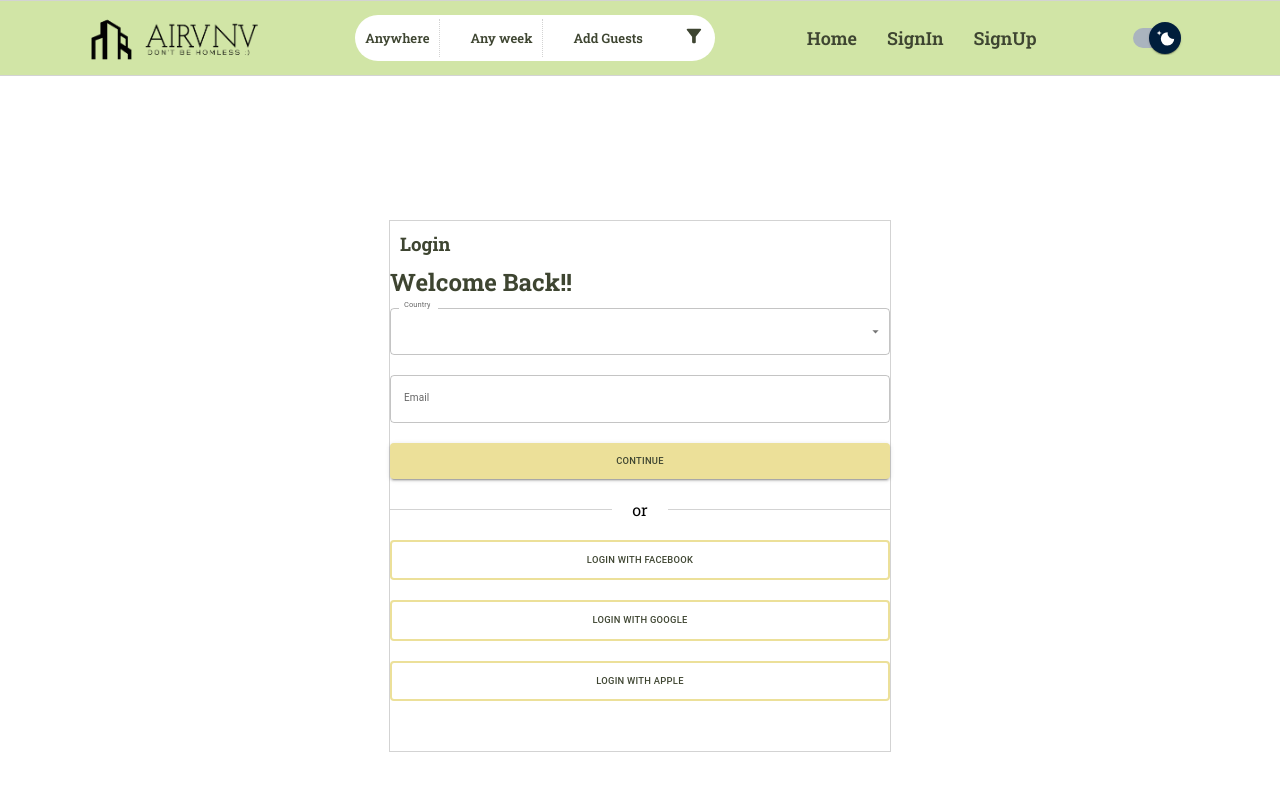
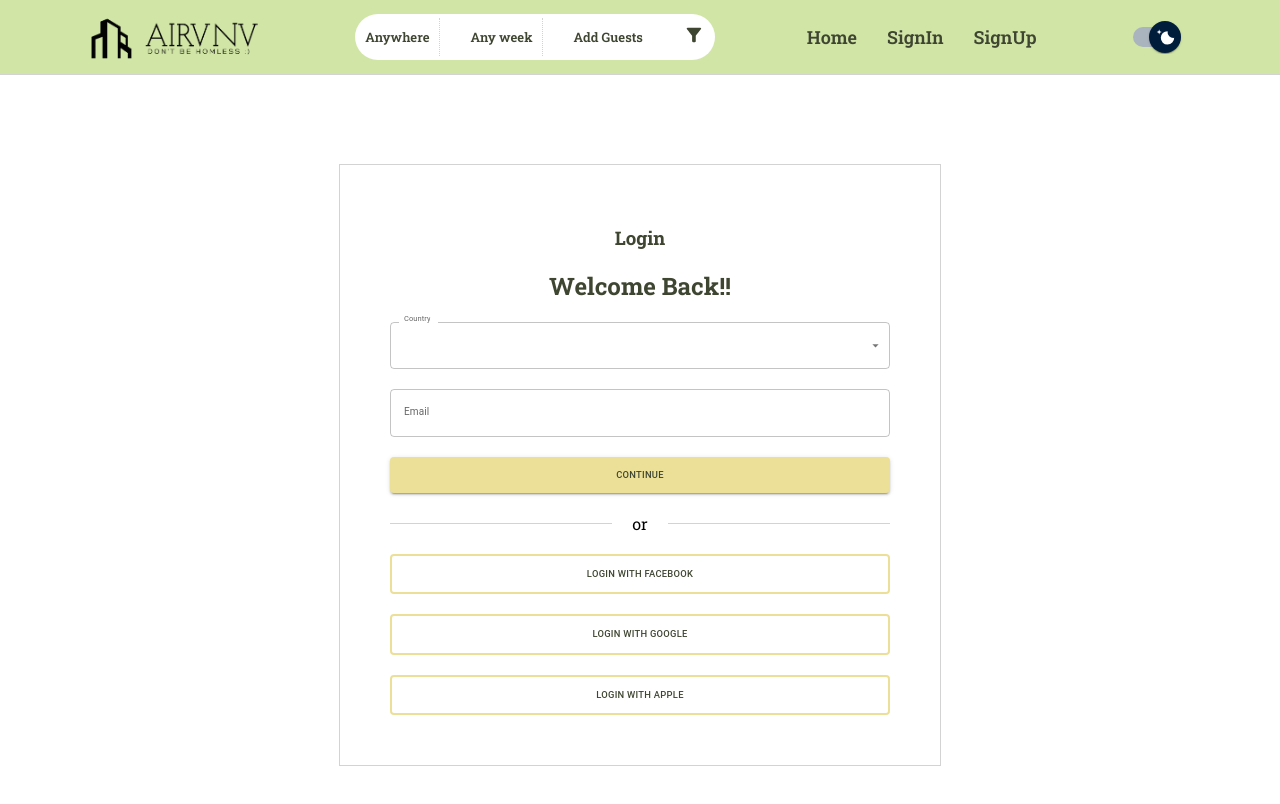
Before and after one commit to aryakrm/AirVnV, a React (Vite) app: page /signin in a window 1280 px wide. Shown: the top 804 px of the page. Built offline with nearby package versions, Linux system fonts and the light colour scheme.

Commit message:
localStorage added

```diff
--- a/src/styles/_base.scss
+++ b/src/styles/_base.scss
@@ -4,6 +4,10 @@
 
 body {
     font-size: 16px;
+}
+
+#root {
+    overflow: hidden;
 }
 
 main {
--- a/src/styles/css/index.css
+++ b/src/styles/css/index.css
@@ -4,6 +4,10 @@
 
 body {
   font-size: 16px;
+}
+
+#root {
+  overflow: hidden;
 }
 
 main {
@@ -18,7 +22,7 @@ main {
   padding: 0;
   margin: 0;
   box-sizing: border-box;
-    font-family: 'Roboto Slab', serif;
+  font-family: "Roboto Slab", serif;
 }
 
 button {
@@ -34,7 +38,7 @@ a {
   text-decoration: none;
 }
 
-[data-theme='light'] {
+[data-theme=light] {
   --primary-background: white;
   --primary-text: #3e4531;
   --primary-header: #d1e5a6;
@@ -42,7 +46,7 @@ a {
   --primary-buttonHover: #f7dc93;
 }
 
-[data-theme='dark'] {
+[data-theme=dark] {
   --primary-background: #0b0c10;
   --primary-text: #c5c6c7;
   --primary-header: #66fcf1;
@@ -217,7 +221,15 @@ nav .top_nav_menu a:hover {
 }
 #signin-page {
   display: flex;
+  flex-direction: column;
+  gap: 3rem;
+  padding: 1rem 0;
+}
 
+#signin-section {
+  position: relative;
+  padding: 1rem 5rem;
+  margin-bottom: 8rem;
   padding-top: 5rem;
   min-width: 100%;
   background-color: var(--primary-background);
```
Also changed, not shown: src/state/localStorage.js (added, +9 -0 lines), 1 other file (tests, documents, lock files or other folders). Lines whose indentation alone changed are shown as unchanged.
